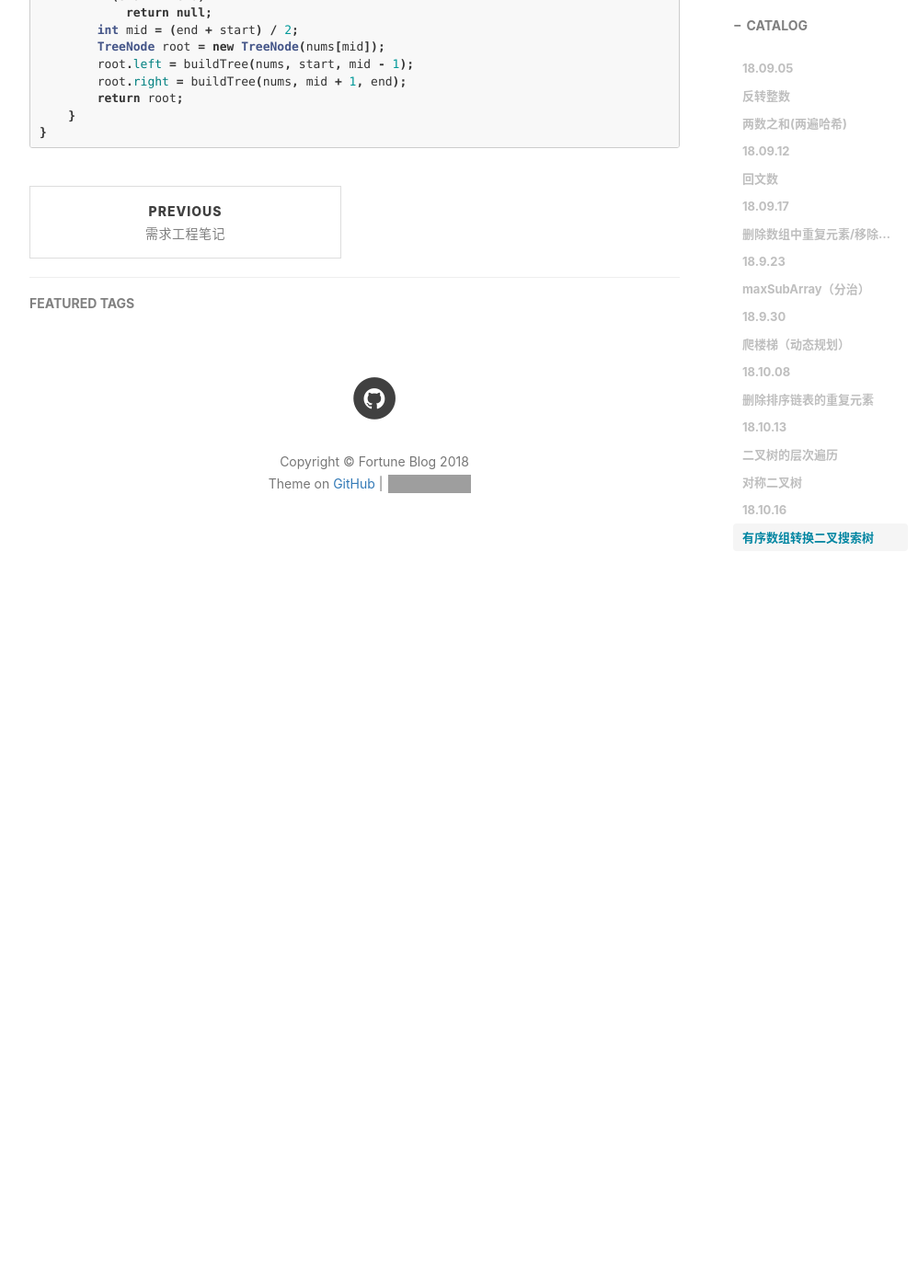
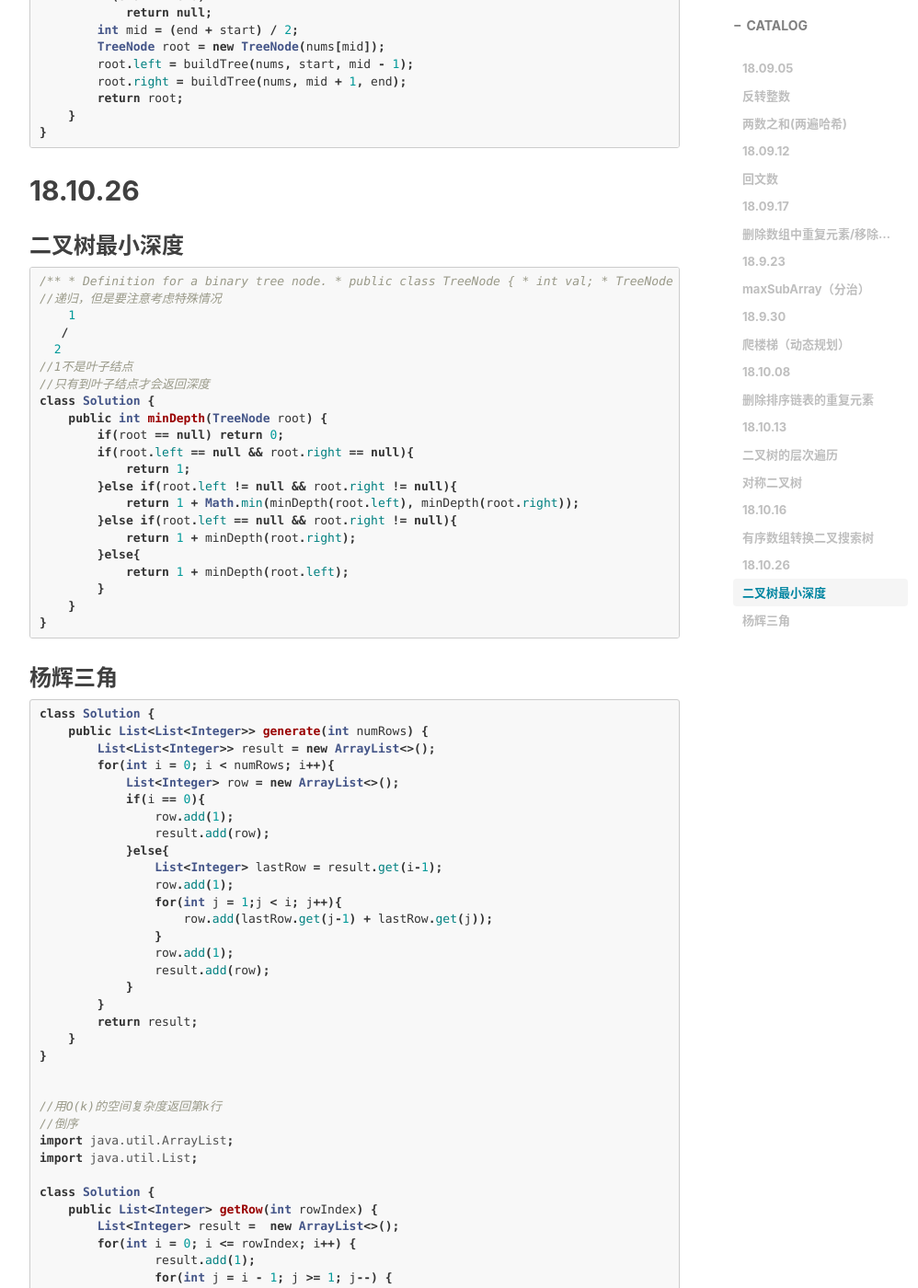
Before and after one commit to SUDAXKY/SUDAXKY.github.io, a Jekyll site: the page built from _posts/2018-09-15-LeetCode.md, in a window 1280 px wide and 1400 px high, scrolled down 7468 px. Shown: the whole window at 92% size, without its empty margins (233-1231 px from the left). Built offline with Jekyll 4.4.1, drawn with Linux system fonts in a browser that asks for light colours; nearby versions of some CDN libraries; comment, search, counter and statistics services are not loaded; before the commit the page ends 8098 px from its top, so only the background shows below that; some of the changed text lies outside the part shown; grey boxes are pictures that could not be loaded.

````diff
--- a/_posts/2018-09-15-LeetCode.md
+++ b/_posts/2018-09-15-LeetCode.md
@@ -453,3 +453,102 @@ class Solution {
     }
 }
 ```
+
+## 18.10.26
+
+### 二叉树最小深度
+
+```java
+/**
+ * Definition for a binary tree node.
+ * public class TreeNode {
+ *     int val;
+ *     TreeNode left;
+ *     TreeNode right;
+ *     TreeNode(int x) { val = x; }
+ * }
+ */
+//递归，但是要注意考虑特殊情况
+    1
+   /
+  2
+//1不是叶子结点
+//只有到叶子结点才会返回深度
+class Solution {
+    public int minDepth(TreeNode root) {
+        if(root == null) return 0;
+        if(root.left == null && root.right == null){
+            return 1;
+        }else if(root.left != null && root.right != null){
+            return 1 + Math.min(minDepth(root.left), minDepth(root.right));
+        }else if(root.left == null && root.right != null){
+            return 1 + minDepth(root.right);
+        }else{
+            return 1 + minDepth(root.left);
+        }
+    }
+}
+```
+
+
+
+### 杨辉三角
+
+```java
+class Solution {
+    public List<List<Integer>> generate(int numRows) {
+        List<List<Integer>> result = new ArrayList<>();
+        for(int i = 0; i < numRows; i++){
+            List<Integer> row = new ArrayList<>();
+            if(i == 0){
+                row.add(1);
+                result.add(row);
+            }else{
+                List<Integer> lastRow = result.get(i-1);
+                row.add(1);
+                for(int j = 1;j < i; j++){
+                    row.add(lastRow.get(j-1) + lastRow.get(j));
+                }
+                row.add(1);
+                result.add(row);
+            }
+        }
+        return result;
+    }
+}
+
+
+//用O(k)的空间复杂度返回第k行
+//倒序
+import java.util.ArrayList;
+import java.util.List;
+
+class Solution {
+    public List<Integer> getRow(int rowIndex) {
+        List<Integer> result =  new ArrayList<>();
+        for(int i = 0; i <= rowIndex; i++) {
+        	result.add(1);
+        	for(int j = i - 1; j >= 1; j--) {
+        		result.set(j, result.get(j) + result.get(j - 1));
+        	}
+        }
+        return result;
+    }
+}
+
+//正序
+class Solution {
+    public List<Integer> getRow(int rowIndex) {
+        List<Integer> result = new ArrayList<>();
+        result.add(1);
+        if(rowIndex == 0) return result;
+        for(int i = 1; i <= rowIndex; i++){
+            result.add(0,1);
+            for(int j = 1; j < i; j++){
+                result.set(j, result.get(j) + result.get(j+1));
+            }
+        }
+        return result;
+    }
+}
+```
````
Also changed, not shown: _posts/2018-09-10-编译原理课堂随笔.md (+95 -0 lines), post_image/编译原理/First.png (added), post_image/编译原理/Follow.png (added), post_image/编译原理/消除左递归.png (added), post_image/编译原理/预测分析的判断过程.png (added).
